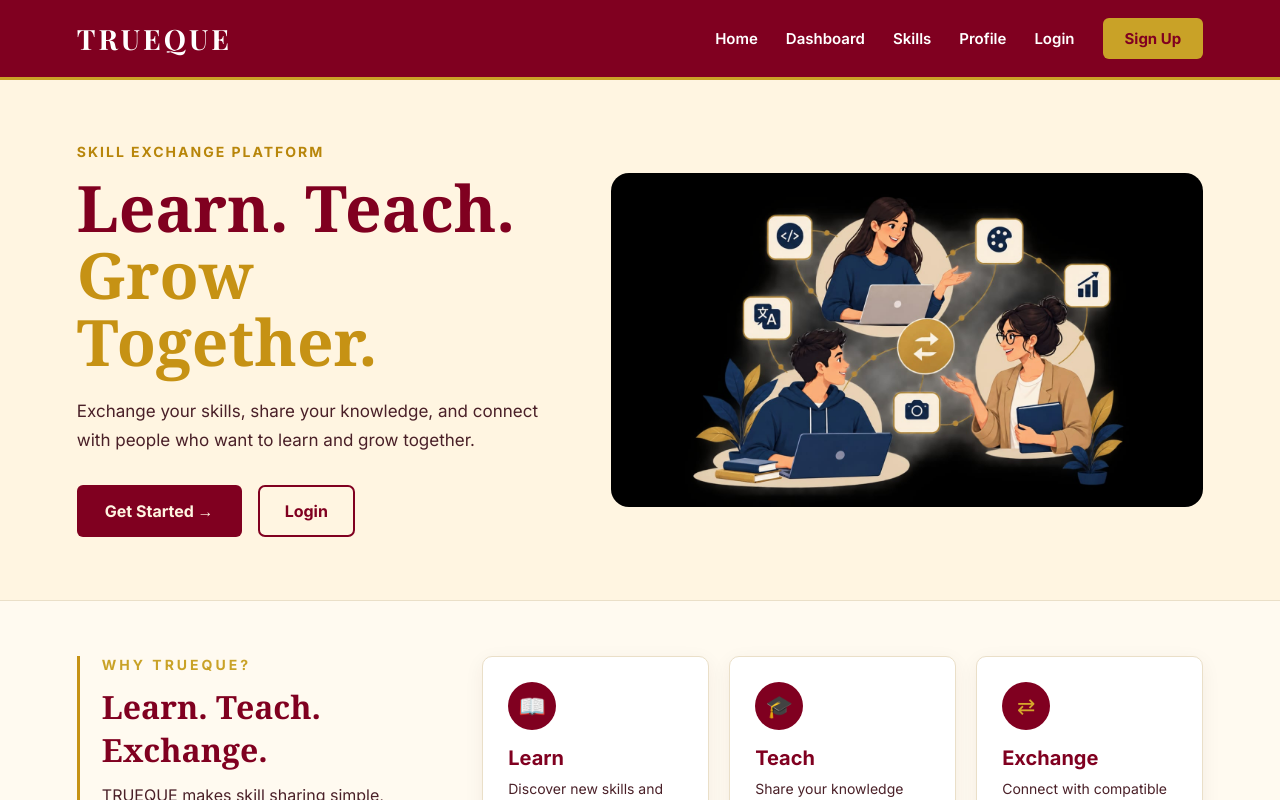
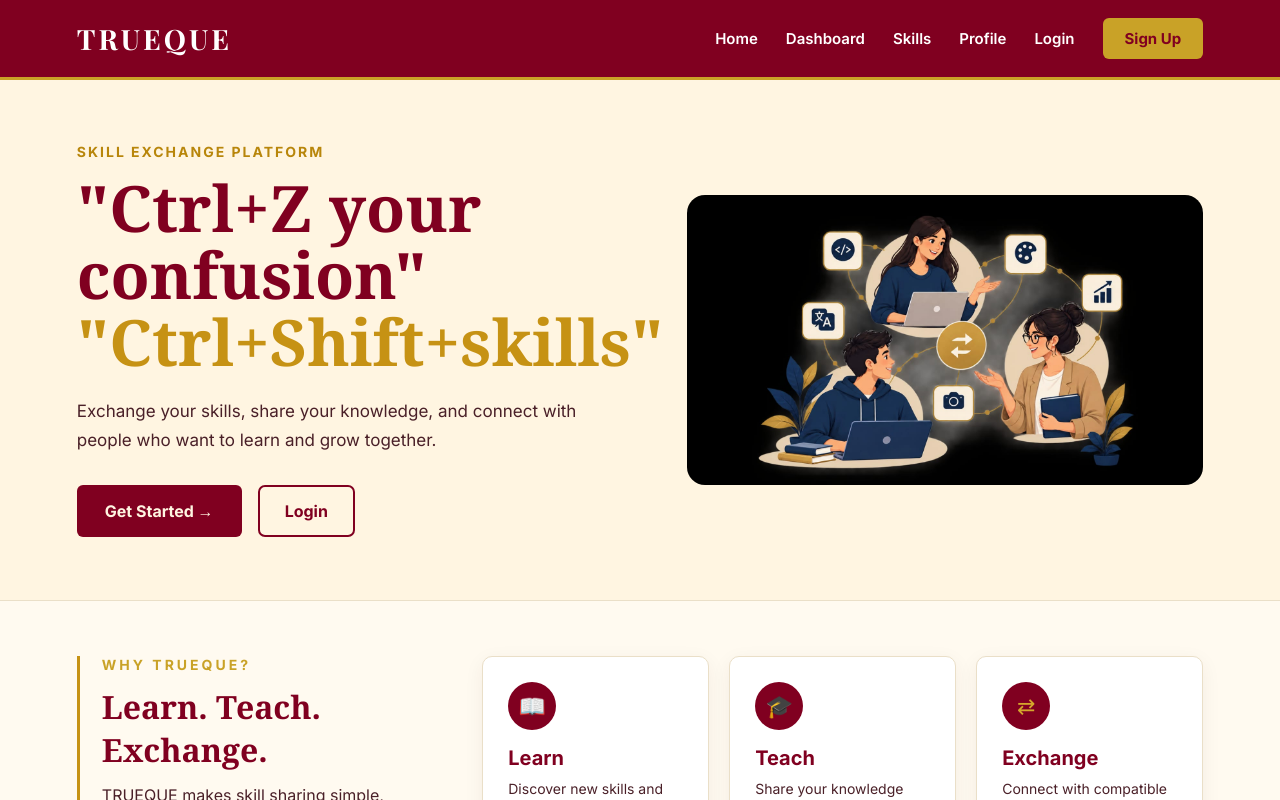
Before and after one commit to Sakeena19-cse/Trueque, a React (Vite) app: page / in a window 1280 px wide. Shown: the top 800 px of the page. Built offline with nearby package versions, Linux system fonts and the light colour scheme.

Commit message:
update Home.jsx

```diff
--- a/src/pages/Home.jsx
+++ b/src/pages/Home.jsx
@@ -19,9 +19,9 @@ function Home() {
           </p>
 
           <h1>
-            Learn. Teach.
+            "Ctrl+Z your confusion"
             <br />
-            <span>Grow Together.</span>
+            <span>"Ctrl+Shift+skills"</span>
           </h1>
 
           <p className="hero-description">
```
